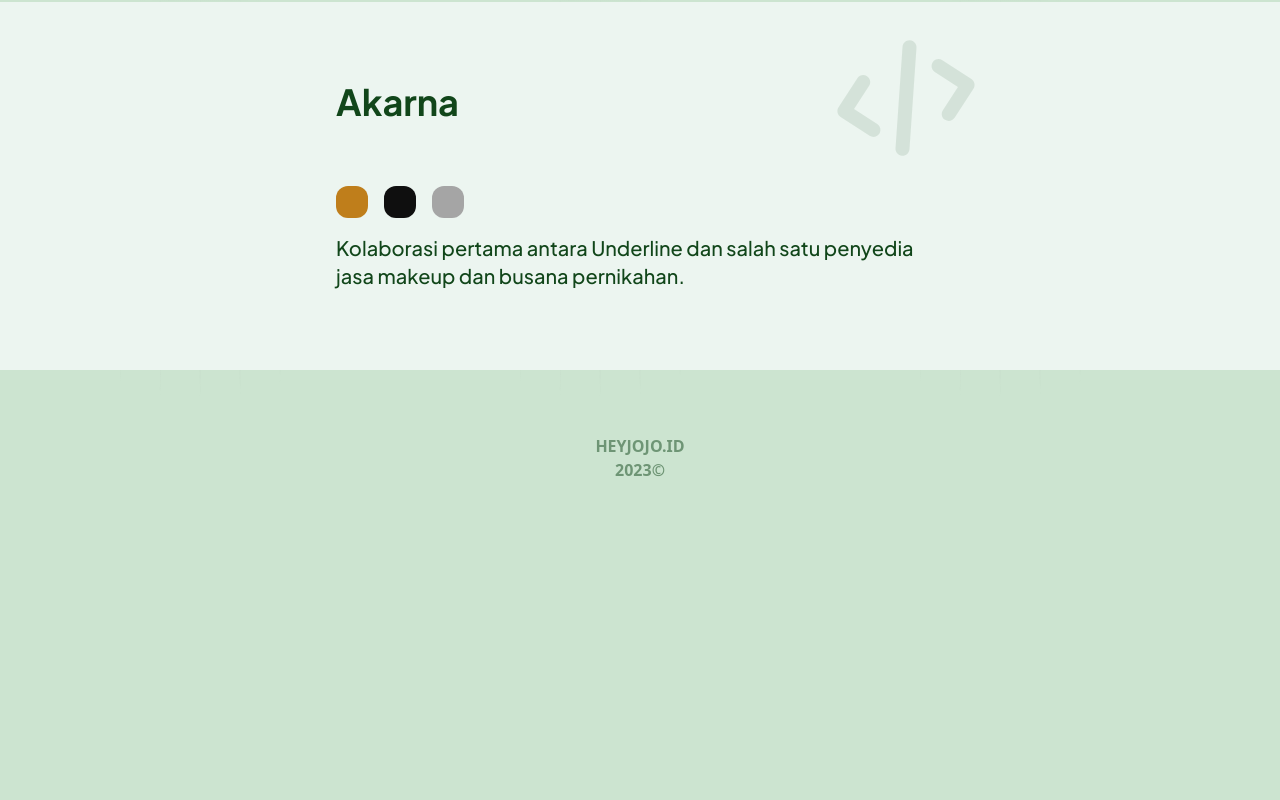
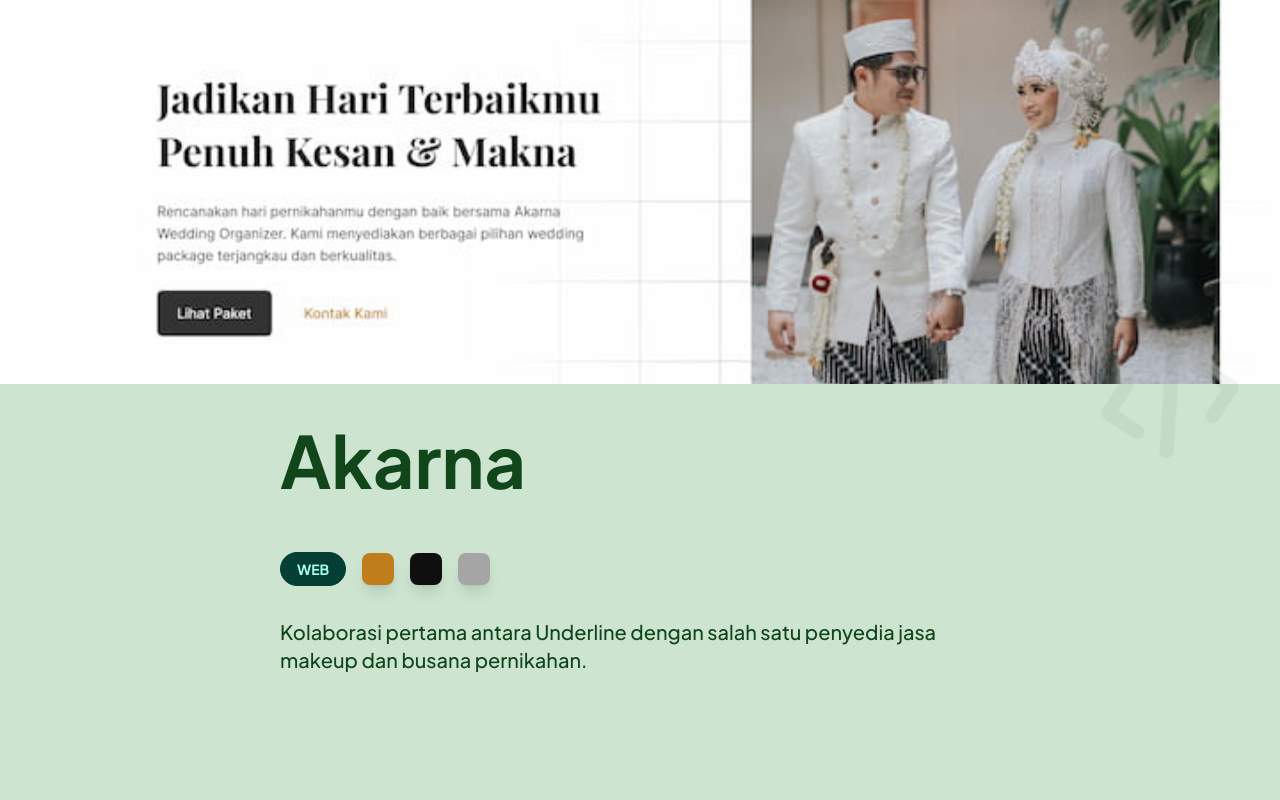
Before and after one commit to code7070/hi-jojo, a Next.js app: page /works/akarna-wedding in a window 1280 px wide. Shown: the top 800 px of the page. Built offline with nearby package versions, Linux system fonts and the light colour scheme.

Commit message:
works detail

```diff
--- a/src/pages/_app.js
+++ b/src/pages/_app.js
@@ -1,4 +1,4 @@
-import Router from "next/router";
+import Router, { useRouter } from "next/router";
 import nProgress from "nprogress";
 import { Plus_Jakarta_Sans as Font } from "@next/font/google";
 import Header from "@components/header";
@@ -18,9 +18,14 @@ Router.events.on("routeChangeComplete", () => nProgress.done());
 Router.events.on("routeChangeError", () => nProgress.done());
 
 export default function App({ Component, pageProps }) {
+  const { pathname } = useRouter();
+  const inWorkDetail = pathname === "/works/[slug]";
+  const spacer = inWorkDetail ? "pt-[0px]" : "pt-[70px]";
   return (
     <>
-      <main className={font.className}>
+      <main
+        className={`${font.className} transition-all duration-200 ${spacer}`}
+      >
         <div className="top-ornament" />
         <Component {...pageProps} />
       </main>
--- a/src/pages/works/[slug].js
+++ b/src/pages/works/[slug].js
@@ -2,6 +2,42 @@ import { faCode, faGamepad } from "@fortawesome/free-solid-svg-icons";
 import { FontAwesomeIcon } from "@fortawesome/react-fontawesome";
 import PageHead from "@pages/PageHead";
 import workList from "@utils/worklist";
+import Image from "next/image";
+
+const Iconize = ({ type }) => (
+  <div className="fixed right-10 top-[50%] translate-x-[50%] sm:translate-x-0 translate-y-[-150%] sm:translate-y-[-50%] opacity-5 -rotate-12">
+    <FontAwesomeIcon
+      size="7x"
+      icon={type === "playground" ? faGamepad : faCode}
+    />
+  </div>
+);
+
+const Head = ({ name }) => (
+  <h2 className="font-bold text-5xl md:text-7xl mb-14">{name}</h2>
+);
+
+const Description = ({ colors = "", description = "", type }) => {
+  return (
+    <div className="mb-20">
+      <div className="mb-8 flex items-center gap-4 flex-wrap">
+        <div className="badge badge-primary uppercase font-bold p-4">
+          {type}
+        </div>
+        {colors.split(",").map((i) => (
+          <div
+            key={i}
+            className="rounded-lg w-8 h-8 shadow-lg"
+            style={{ backgroundColor: i }}
+          />
+        ))}
+      </div>
+      <div className="text-lg md:text-xl font-medium leading-6">
+        {description}
+      </div>
+    </div>
+  );
+};
 
 export function getStaticPaths() {
   let paths = [];
@@ -25,29 +61,28 @@ export default function WorkDetail({ params, work }) {
   return (
     <>
       <PageHead title={`Works - ${work.name}`} />
-      <div className="mt-[-68px] relative bg-secondary">
-        <div className="relative max-w-2xl mx-auto px-8 py-20">
-          <div className="absolute right-0 top-10 opacity-10 -rotate-12">
-            <FontAwesomeIcon
-              size="7x"
-              icon={work.type === "playground" ? faGamepad : faCode}
-            />
-          </div>
-          <h2 className="text-3xl lg:text-4xl font-bold mb-16">{work.name}</h2>
-          <div className="flex items-center gap-4 mb-4">
-            {work.colors.split(",").map((i) => (
-              <div
-                className="w-8 h-8 rounded-xl tooltip"
-                data-tip={i}
-                style={{ backgroundColor: `${i}` }}
+      <section className="relative">
+        <div className="sticky top-0">
+          <div className="relative h-52 md:h-96 overflow-hidden bg-primary">
+            {work.cover && (
+              <Image
+                alt={work.name}
+                src={work.cover}
+                className="block"
+                fill
+                style={{ objectFit: "cover" }}
               />
-            ))}
-          </div>
-          <div className="text-lg lg:text-xl font-medium">
-            {work.description}
+            )}
           </div>
         </div>
-      </div>
+        <div className="relative bg-base-100 min-h-screen">
+          <div className="relative mx-auto max-w-3xl py-10 px-6">
+            <Iconize type={work.type} />
+            <Head name={work.name} />
+            <Description {...work} />
+          </div>
+        </div>
+      </section>
     </>
   );
 }
--- a/src/styles/globals.css
+++ b/src/styles/globals.css
@@ -12,10 +12,6 @@ html,
 body {
   max-width: 100vw;
   /* overflow-x: hidden; */
-}
-
-body {
-  padding-top: 70px;
 }
 
 .container {
--- a/src/utils/worklist.js
+++ b/src/utils/worklist.js
@@ -8,9 +8,10 @@ const workList = [
         link: "akarna-wedding",
         stacks: "NextJS,Notion,TailwindCSS,Vercel",
         description:
-          "Kolaborasi pertama antara Underline dan salah satu penyedia jasa makeup dan busana pernikahan.",
+          "Kolaborasi pertama antara Underline dengan salah satu penyedia jasa makeup dan busana pernikahan.",
         colors: "#BF7E1B,#0f0f0f,#a5a5a5",
         type: "web",
+        cover: "/works/akarna/cover-akarna.jpg",
       },
       {
         name: "Cari Manis",
```
Also changed, not shown: public/works/akarna/cover-akarna.jpg (added).
